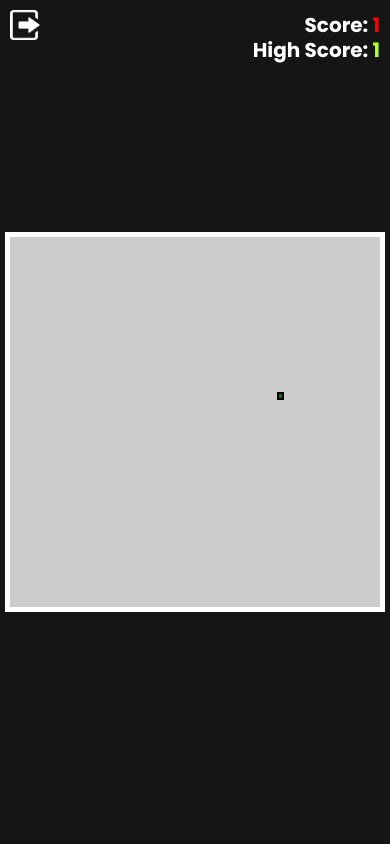
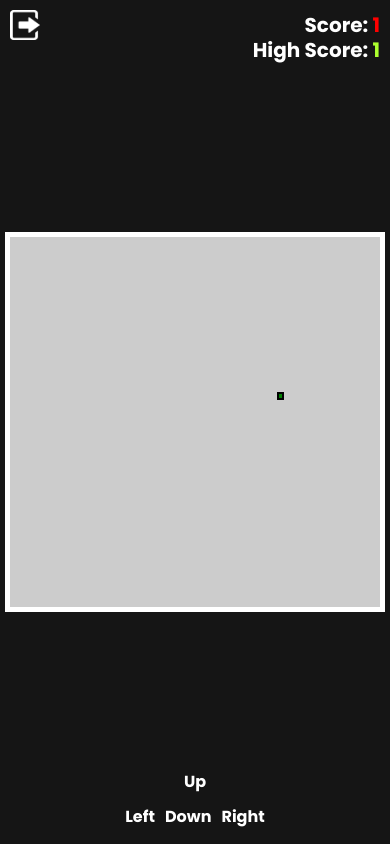
Before and after one commit to Dicksonfield/Web-Programming-Project, a website: page public/game.html in a window 390 px wide. Drawn offline with nearby package versions, Linux system fonts and the light colour scheme; no server answers.

Commit message:
updating to match with main-game files

```diff
--- a/index.js
+++ b/index.js
@@ -53,7 +53,6 @@ io.on('connection', socket => {
         io.emit('movePlayer', ({ direction: direction, id: socket.id }))
     })
 
-
     socket.on('updatePosition', (obj) => {
         updatePosition(obj.id, obj.positions)
         io.emit('updatePlayers', {
@@ -61,7 +60,6 @@ io.on('connection', socket => {
         })
         io.emit('getPlayer', { playerData: getPlayer(socket.id) })
     })
-
 
     socket.on('disconnect', () => {
         const player = playerLeave(socket.id);
--- a/public/game.html
+++ b/public/game.html
@@ -24,6 +24,17 @@
     <div id="canvas">
         <div id="food" class="food"></div>
     </div>
+    <div class="mobileButtons">
+        <div>
+            <div id="mobileUp" class="mobileMovement" data-move="ArrowUp">Up</div>
+        </div>
+        <div>
+            <div id="mobileLeft" class="mobileMovement" data-move="ArrowLeft">Left</div>
+            <div id="mobileDown" class="mobileMovement" data-move="ArrowDown">Down</div>
+            <div id="mobileRight" class="mobileMovement" data-move="ArrowRight">Right</div>
+        </div>
+
+    </div>
 
     <script src="/socket.io/socket.io.js"></script>
     <script src="./js/main.js"></script>
--- a/public/js/main.js
+++ b/public/js/main.js
@@ -114,6 +114,13 @@ document.addEventListener("keydown", (e) => {
     }
 });
 
+const mobileMovement = document.querySelectorAll(".mobileMovement");
+for (i = 0; i < mobileMovement.length; i++) {
+    mobileMovement[i].addEventListener('click', (e) => {
+      direction = e.target.getAttribute("data-move")
+    });
+  }
+
 setInterval(() => {
     if(direction != null) {
         socket.emit('movePlayer', {direction})
@@ -152,12 +159,7 @@ const resetSnake = (snake) => {
 }
 
 const outputMove = (direction, id) => {
-
-
     let snake = document.querySelectorAll(`[data-id='${id}']`)
-    if(!snake) {
-        return false;
-    }
     let snake_copy = Array.prototype.slice.call(snake).map(snakeItem => ({row: snakeItem.style.gridRowStart, column: snakeItem.style.gridColumnStart}));
 
     for(i=1; i<snake.length; i++) {
@@ -209,7 +211,8 @@ const outputMove = (direction, id) => {
         }
     }
 
-    let snake_positions = Array.prototype.slice.call(document.querySelectorAll(`.snake`)).map(snakeItem => snakeItem.getAttribute("data-id") != id && ({row: parseInt(snakeItem.style.gridRowStart), column: parseInt(snakeItem.style.gridColumnStart)}));
+
+    let snake_positions = Array.prototype.slice.call(document.querySelectorAll(`.snake[data-id]:not([data-id=${id}])`)).map(snakeItem => ({row: parseInt(snakeItem.style.gridRowStart), column: parseInt(snakeItem.style.gridColumnStart)}));
     for(i=0; i < snake_positions.length; i++) {
         if(snake_positions[i].row == snake[0].style.gridRowStart && snake_positions[i].column == snake[0].style.gridColumnStart) {
             resetSnake(snake);
@@ -233,5 +236,5 @@ const outputMove = (direction, id) => {
 
     snake = document.querySelectorAll(`[data-id='${id}']`);
     positions = Array.prototype.slice.call(snake).map(snakeItem => ({x: snakeItem.style.gridRowStart, y: snakeItem.style.gridColumnStart}));
-    // socket.emit('updatePosition', { id, positions });
+    socket.emit('updatePosition', { id, positions });
 }
--- a/public/scss/modules/_canvas.scss
+++ b/public/scss/modules/_canvas.scss
@@ -49,6 +49,22 @@
   background-color: transparent;
 }
 
+.mobileButtons {
+  position: absolute;
+  bottom: 10px;
+  display: flex;
+  flex-direction: column;
+  align-items: center;
+  div {
+    display: flex;
+  }
+  .mobileMovement {
+    margin: 5px;
+    font-weight: bold;
+    color: white;
+  }
+}
+
 /* Portrait */
 @media screen and (orientation: portrait) {
   #canvas {
@@ -76,4 +92,7 @@
     width: 95vh;
     height: 95vh;
   }
+  .mobileButtons {
+    display: none;
+  }
 }
```
Also changed, not shown: public/css/main.css, 1 other file.
